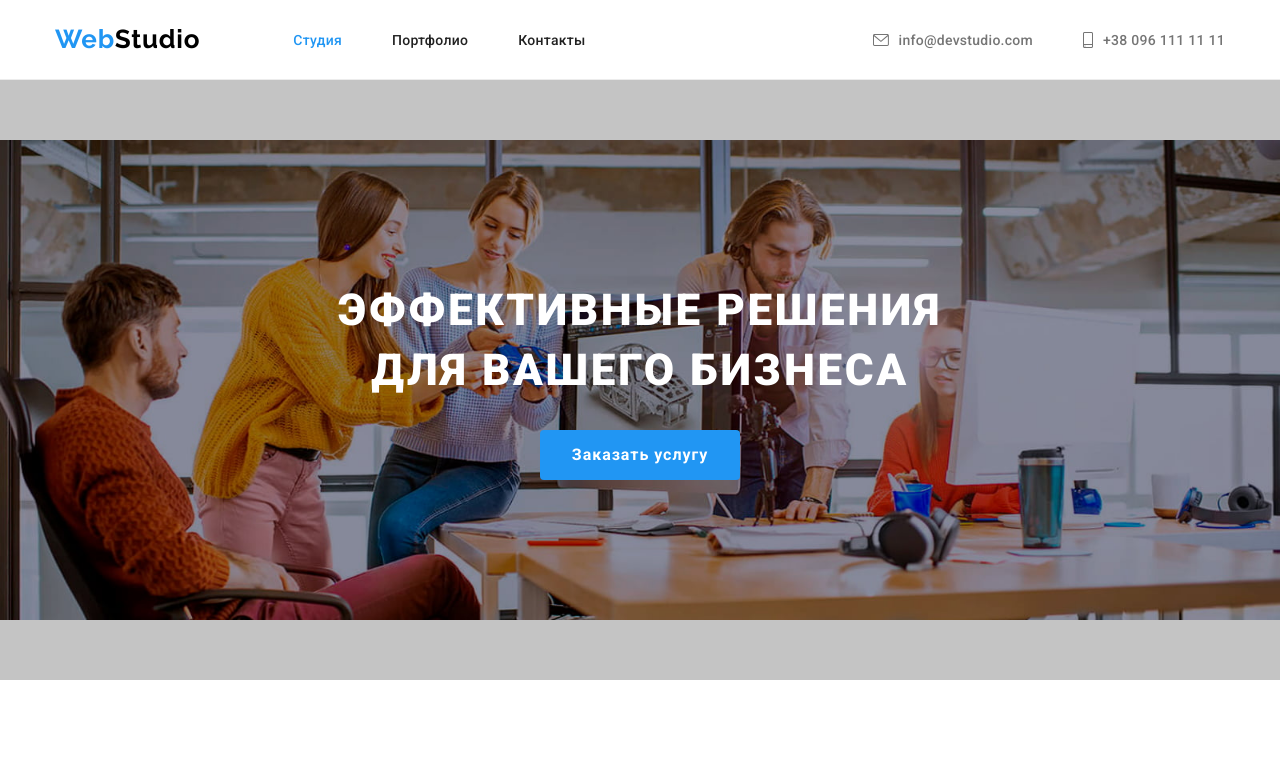
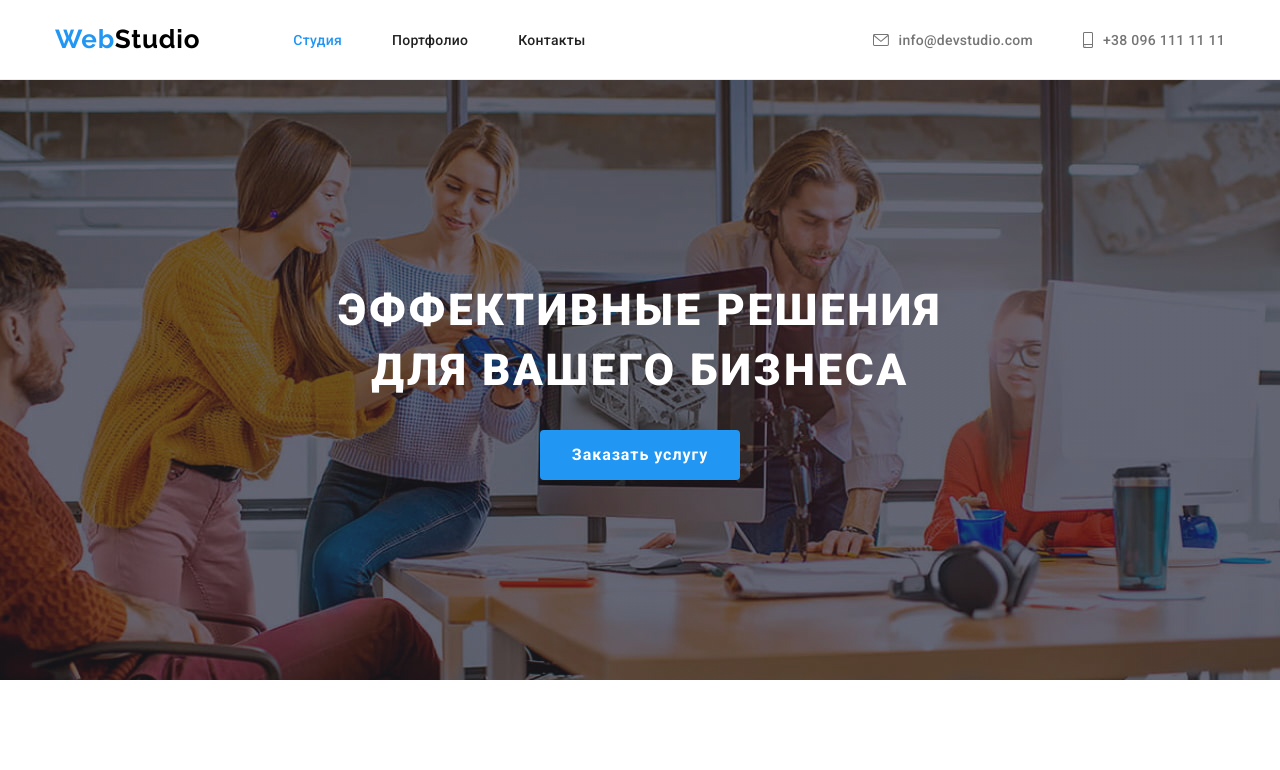
Before and after one commit to heidebloome/goit-markup-hw-04, a plain HTML site: page index.html in a window 1280 px wide. Shown: the top 770 px of the page. Drawn offline with nearby package versions, Linux system fonts and the light colour scheme.

Commit message:
бэкграунд секции герой

```diff
--- a/css/styles.css
+++ b/css/styles.css
@@ -260,11 +260,11 @@ img {
   padding-top: 200px;
   padding-bottom: 200px;
 
-  background-color: var(--background-hero-color);
-  background-image: url('../images/background.jpg');
+  background-image: linear-gradient(rgba(47, 48, 58, 0.4), rgba(47, 48, 58, 0.4)),
+    url(../images/background.jpg);
   background-position: center;
-  background-size: contain;
   background-repeat: no-repeat;
+  background-size: 1600px;
 }
 
 .hero .container {
```
